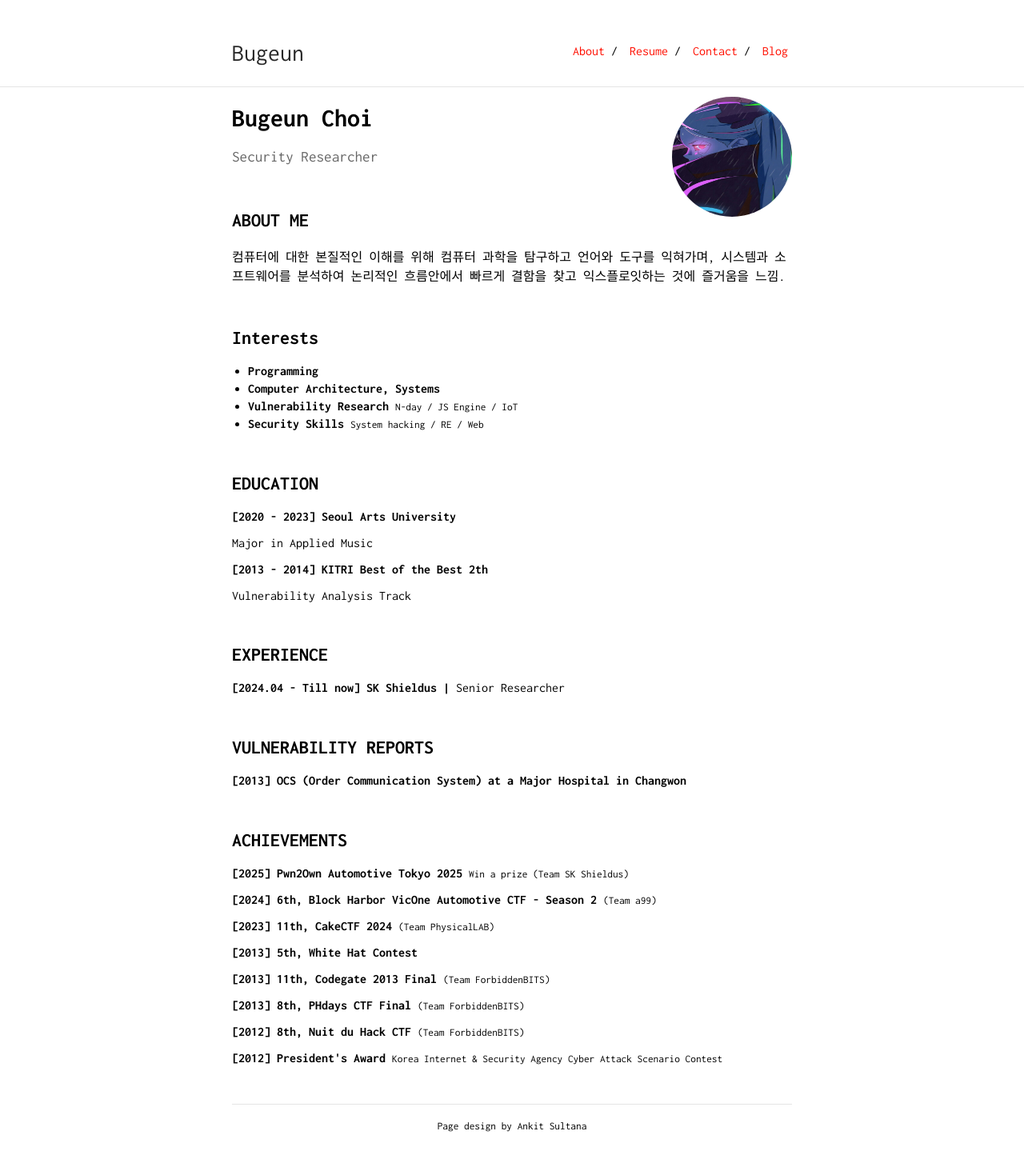
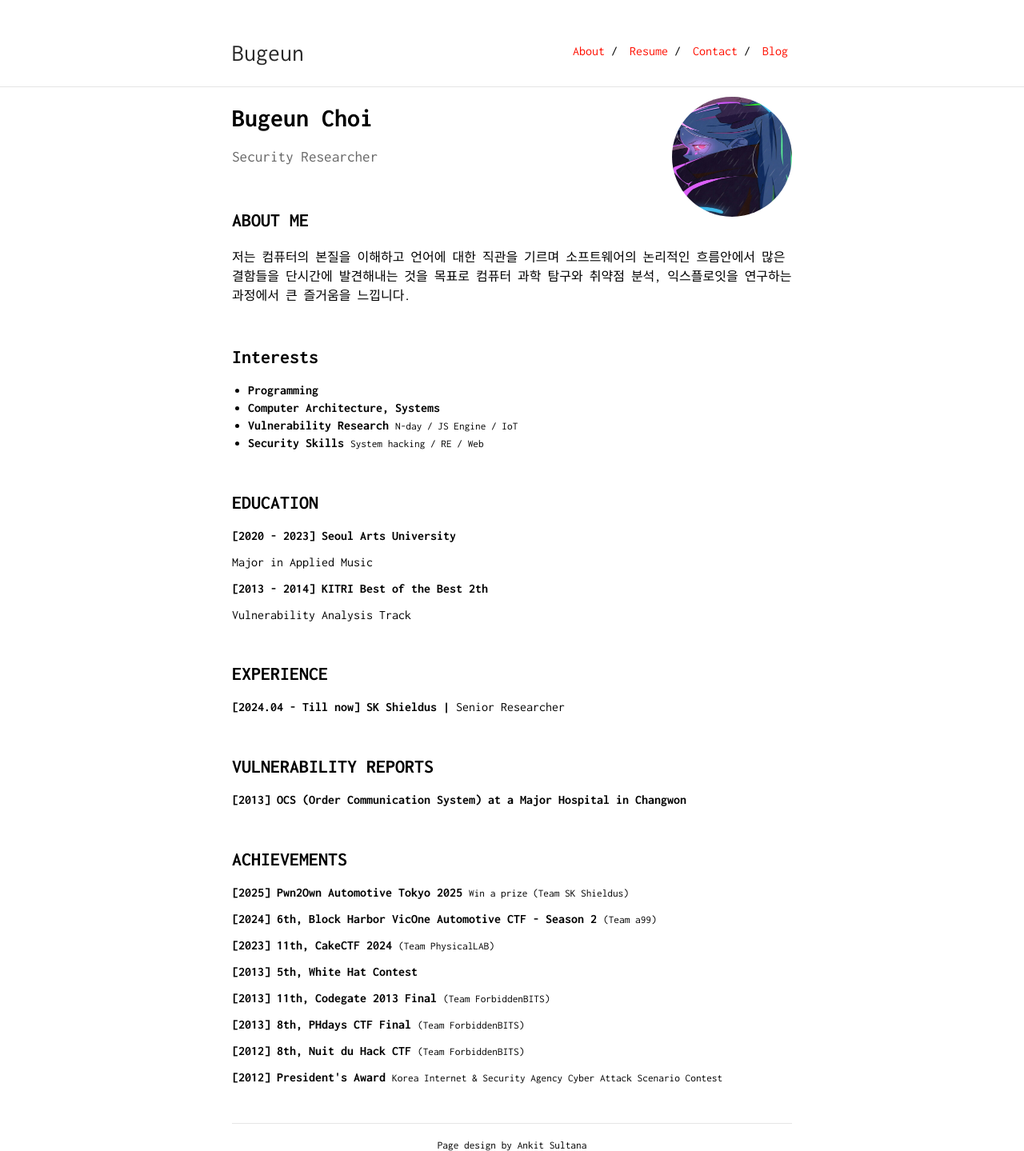
Before and after one commit to Bugeun/bugeun.github.io, a Jekyll site: the page built from index.md, in a window 1280 px wide. Shown: the whole page at 80% size. Built offline with Jekyll 4.4.1, drawn with Linux system fonts in a browser that asks for light colours; before the commit the page ends 1415 px from its top, so only the background shows below that.

Commit message:
Update index.md

```diff
--- a/index.md
+++ b/index.md
@@ -11,7 +11,7 @@ Security Researcher
 
 ## ABOUT ME
 
-<p>컴퓨터에 대한 본질적인 이해를 위해 컴퓨터 과학을 탐구하고 언어와 도구를 익혀가며, 시스템과 소프트웨어를 분석하여 논리적인 흐름안에서 빠르게 결함을 찾고 익스플로잇하는 것에 즐거움을 느낌.</p>
+<p>저는 컴퓨터의 본질을 이해하고 언어에 대한 직관을 기르며 소프트웨어의 논리적인 흐름안에서 많은 결함들을 단시간에 발견해내는 것을 목표로 컴퓨터 과학 탐구와 취약점 분석, 익스플로잇을 연구하는 과정에서 큰 즐거움을 느낍니다.</p>
 
 &nbsp;
 
```
